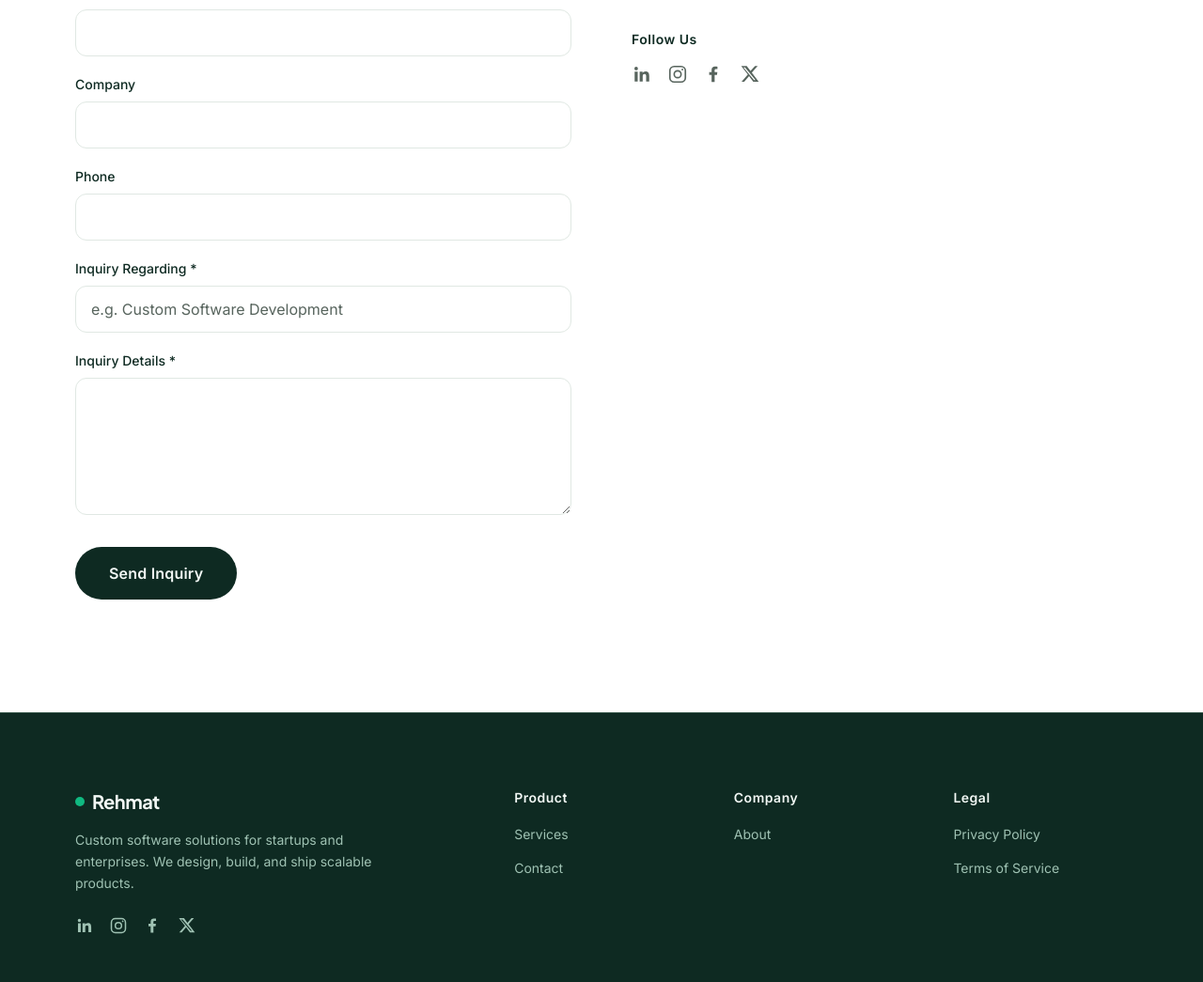
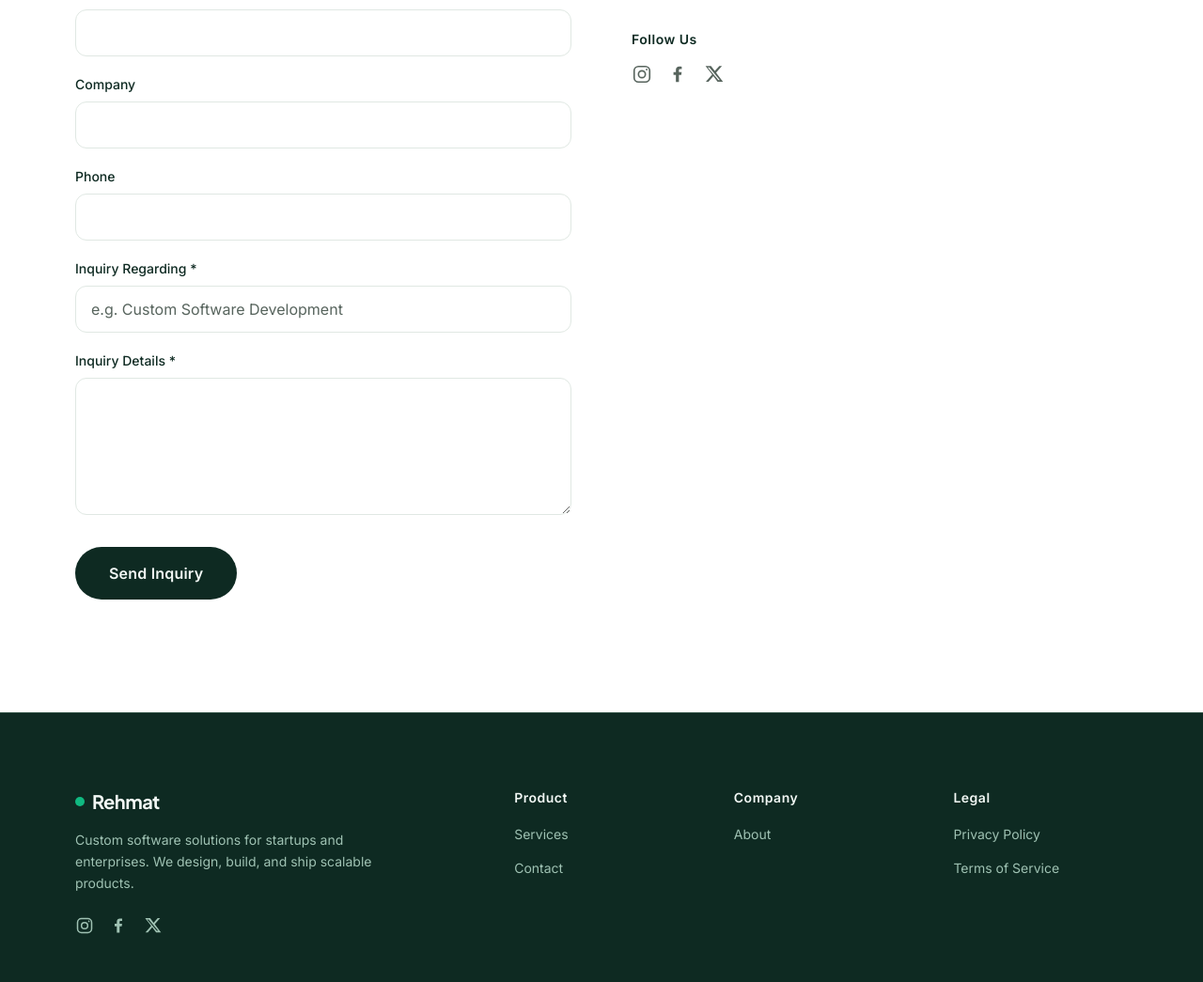
Before and after one commit to mehtabhussainshaikh/rehmat-portfolio, a Next.js app: page /contact in a window 1280 px wide. Shown: the part 503-1548 px from the top of the page at 94% size. Built offline with nearby package versions, Linux system fonts and the light colour scheme.

Commit message:
Remove LinkedIn from social links in footer and contact page

```diff
--- a/src/app/contact/page.tsx
+++ b/src/app/contact/page.tsx
@@ -3,7 +3,7 @@ import { Mail, Phone, MapPin } from "lucide-react";
 import { PageTitle } from "@/components/PageTitle";
 import { SectionContainer } from "@/components/ui/SectionContainer";
 import { InquiryForm } from "@/components/InquiryForm";
-import { LinkedinIcon, InstagramIcon, FacebookIcon, TwitterIcon } from "@/components/icons";
+import { InstagramIcon, FacebookIcon, TwitterIcon } from "@/components/icons";
 import { siteConfig } from "@/data/site-config";
 
 export const metadata: Metadata = {
@@ -51,13 +51,6 @@ export default function ContactPage() {
               </h3>
               <div className="mt-4 flex gap-4">
                 <a
-                  href={siteConfig.social.linkedin}
-                  aria-label="LinkedIn"
-                  className="text-text-ink-secondary transition-premium hover:text-ink"
-                >
-                  <LinkedinIcon width={22} height={22} />
-                </a>
-                <a
                   href={siteConfig.social.instagram}
                   aria-label="Instagram"
                   className="text-text-ink-secondary transition-premium hover:text-ink"
--- a/src/components/Footer.tsx
+++ b/src/components/Footer.tsx
@@ -1,5 +1,5 @@
 import Link from "next/link";
-import { LinkedinIcon, InstagramIcon, FacebookIcon, TwitterIcon } from "@/components/icons";
+import { InstagramIcon, FacebookIcon, TwitterIcon } from "@/components/icons";
 import { siteConfig } from "@/data/site-config";
 
 export function Footer() {
@@ -23,13 +23,6 @@ export function Footer() {
               {siteConfig.description}
             </p>
             <div className="mt-6 flex gap-4">
-              <a
-                href={siteConfig.social.linkedin}
-                aria-label="LinkedIn"
-                className="text-text-on-dark-secondary transition-premium hover:text-emerald"
-              >
-                <LinkedinIcon width={20} height={20} />
-              </a>
               <a
                 href={siteConfig.social.instagram}
                 aria-label="Instagram"
--- a/src/data/site-config.ts
+++ b/src/data/site-config.ts
@@ -9,7 +9,6 @@ export const siteConfig = {
   phone: "+1-555-010-2030",
   address: "Valsad, Gujarat, India",
   social: {
-    linkedin: "https://linkedin.com/company/rehmat",
     instagram: "https://www.instagram.com/rehmataitech/",
     facebook: "https://facebook.com/rehmat",
     twitter: "https://twitter.com/rehmat",
```
